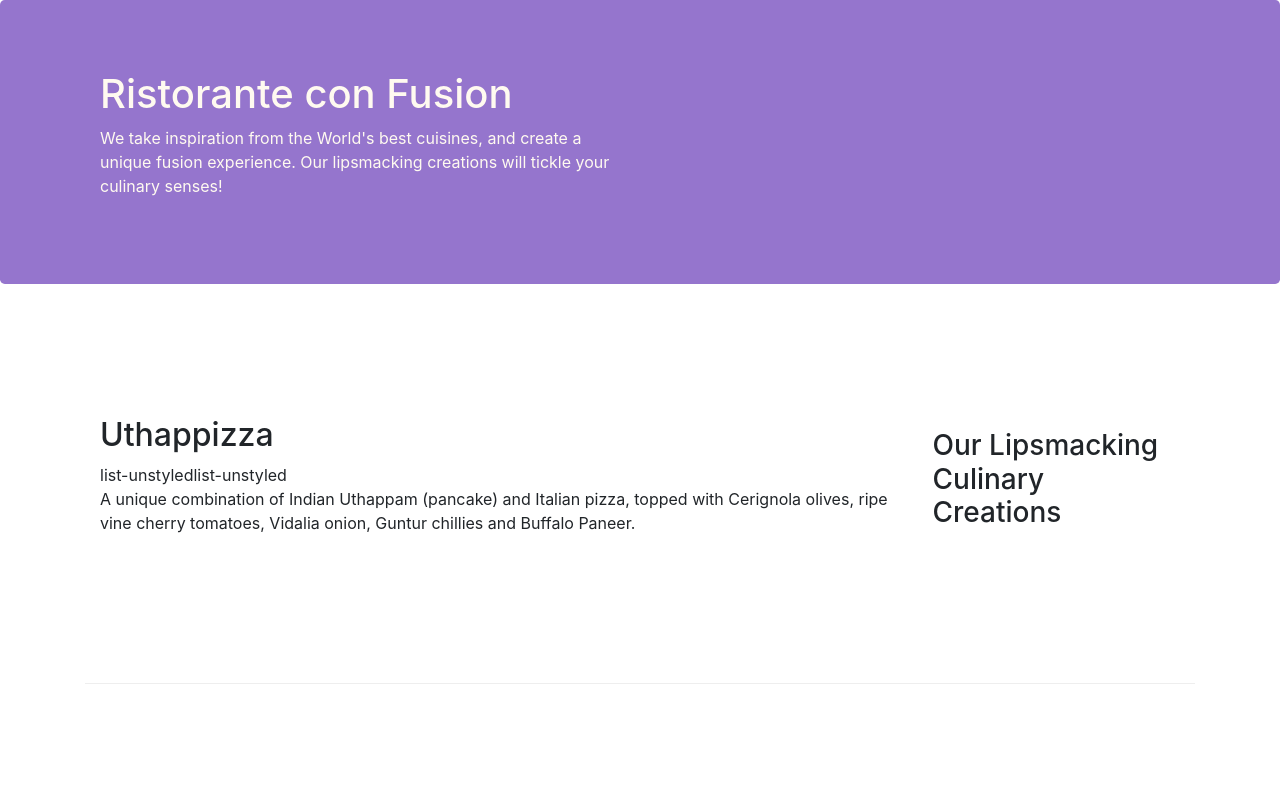
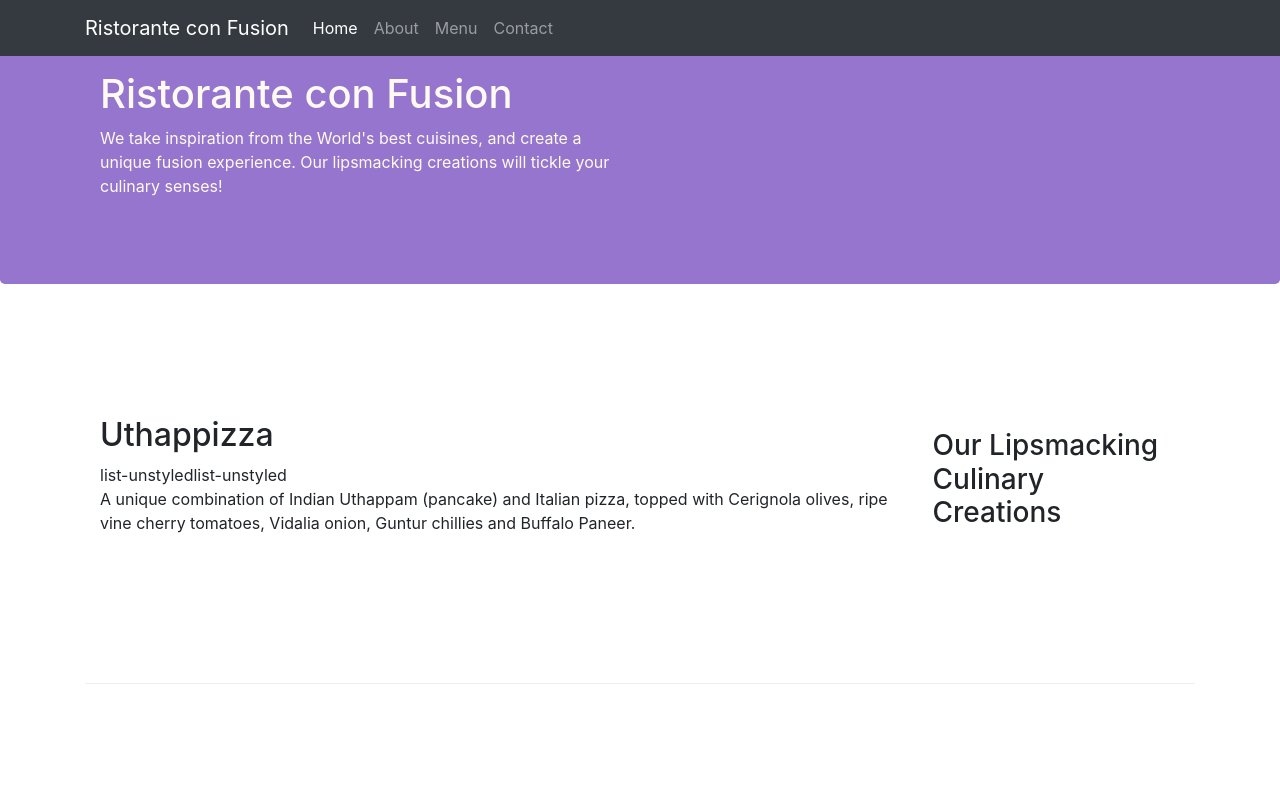
Before and after one commit to hmswrth/BootStrap4, a website: page index.html in a window 1280 px wide. Shown: the top 800 px of the page. Drawn offline with nearby package versions, Linux system fonts and the light colour scheme.

Commit message:
navbar initial setup

```diff
--- a/index.html
+++ b/index.html
@@ -15,12 +15,29 @@
 
 <body>
 
+    <nav class="navbar navbar-dark navbar-expand-sm bg-dark fixed-top">
+        <div class="container">
+            <button class="navbar-toggler" type="button" data-toggle="collapse" data-target="#Navbar">
+                <span class="navbar-toggler-icon"></span>
+            </button>
+            <a class="navbar-brand" href="#">Ristorante con Fusion</a>
+            <div class="collapse navbar-collapse" id="Navbar">
+                <ul class="navbar-nav mr-auto">
+                    <li class="nav-item active"><a class="nav-link" href="#">Home</a></li>
+                    <li class="nav-item"><a class="nav-link" href="./aboutus.html">About</a></li>
+                    <li class="nav-item"><a class="nav-link" href="#">Menu</a></li>
+                    <li class="nav-item"><a class="nav-link" href="#">Contact</a></li>
+                </ul>
+            </div>
+        </div>
+    </nav>
     <header class="jumbotron">
         <div class="container">
             <div class="row row-header">
                 <div class="col-12 col-sm-6">
                     <h1>Ristorante con Fusion</h1>
-                    <p>We take inspiration from the World's best cuisines, and create a unique fusion experience. Our lipsmacking creations will tickle your culinary senses!</p>
+                    <p>We take inspiration from the World's best cuisines, and create a unique fusion experience. Our
+                        lipsmacking creations will tickle your culinary senses!</p>
                 </div>
                 <div class="col-12 col-sm">
                 </div>
@@ -35,7 +52,8 @@
             </div>
             <div class="col col-sm order-sm-first col-md">
                 <h2>Uthappizza</h2>list-unstyledlist-unstyled
-                <p>A unique combination of Indian Uthappam (pancake) and Italian pizza, topped with Cerignola olives, ripe vine cherry tomatoes, Vidalia onion, Guntur chillies and Buffalo Paneer.</p>
+                <p>A unique combination of Indian Uthappam (pancake) and Italian pizza, topped with Cerignola olives,
+                    ripe vine cherry tomatoes, Vidalia onion, Guntur chillies and Buffalo Paneer.</p>
             </div>
         </div>
 
@@ -46,7 +64,9 @@
             </div>
             <div class="col col-sm order-sm-last col-md">
                 <h2>Weekend Grand Buffet</h2>
-                <p>Featuring mouthwatering combinations with a choice of five different salads, six enticing appetizers, six main entrees and five choicest desserts. Free flowing bubbly and soft drinks. All for just $19.99 per person </p>
+                <p>Featuring mouthwatering combinations with a choice of five different salads, six enticing appetizers,
+                    six main entrees and five choicest desserts. Free flowing bubbly and soft drinks. All for just
+                    $19.99 per person </p>
             </div>
         </div>
 
@@ -57,7 +77,9 @@
             <div class="col-12 col-sm-4 order-sm-first col-md">
                 <h2>Alberto Somayya</h2>
                 <h4>Executive Chef</h4>
-                <p>Award winning three-star Michelin chef with wide International experience having worked closely with whos-who in the culinary world, he specializes in creating mouthwatering Indo-Italian fusion experiences. </p>
+                <p>Award winning three-star Michelin chef with wide International experience having worked closely with
+                    whos-who in the culinary world, he specializes in creating mouthwatering Indo-Italian fusion
+                    experiences. </p>
             </div>
         </div>
     </div>
@@ -73,7 +95,7 @@
                         <li><a href="#">Menu</a></li>
                         <li><a href="#">Contact</a></li>
                     </ul>
-                </div  >
+                </div>
                 <div class="col-7 col-sm-5">
                     <h5>Our Address</h5>
                     <address>
```
Also changed, not shown: aboutus.html (+8 -8 lines). Lines whose indentation alone changed are shown as unchanged.
